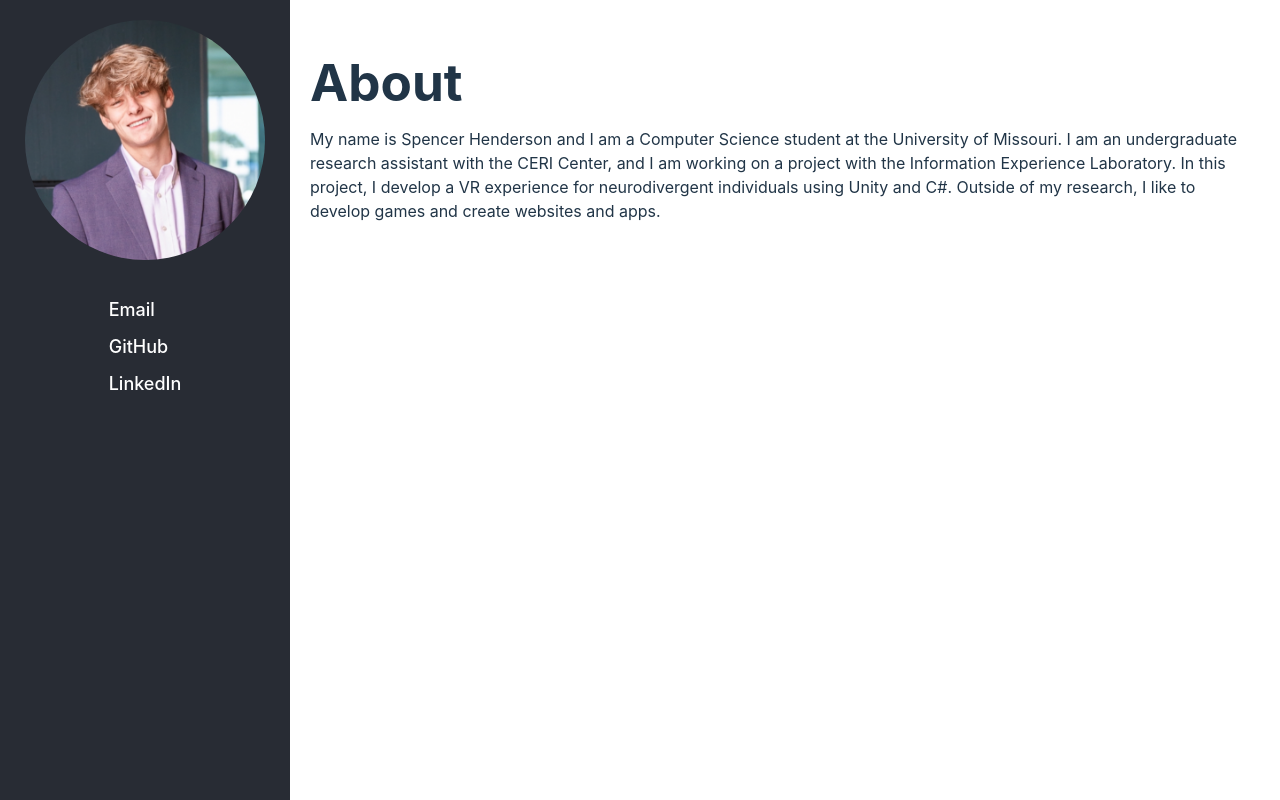
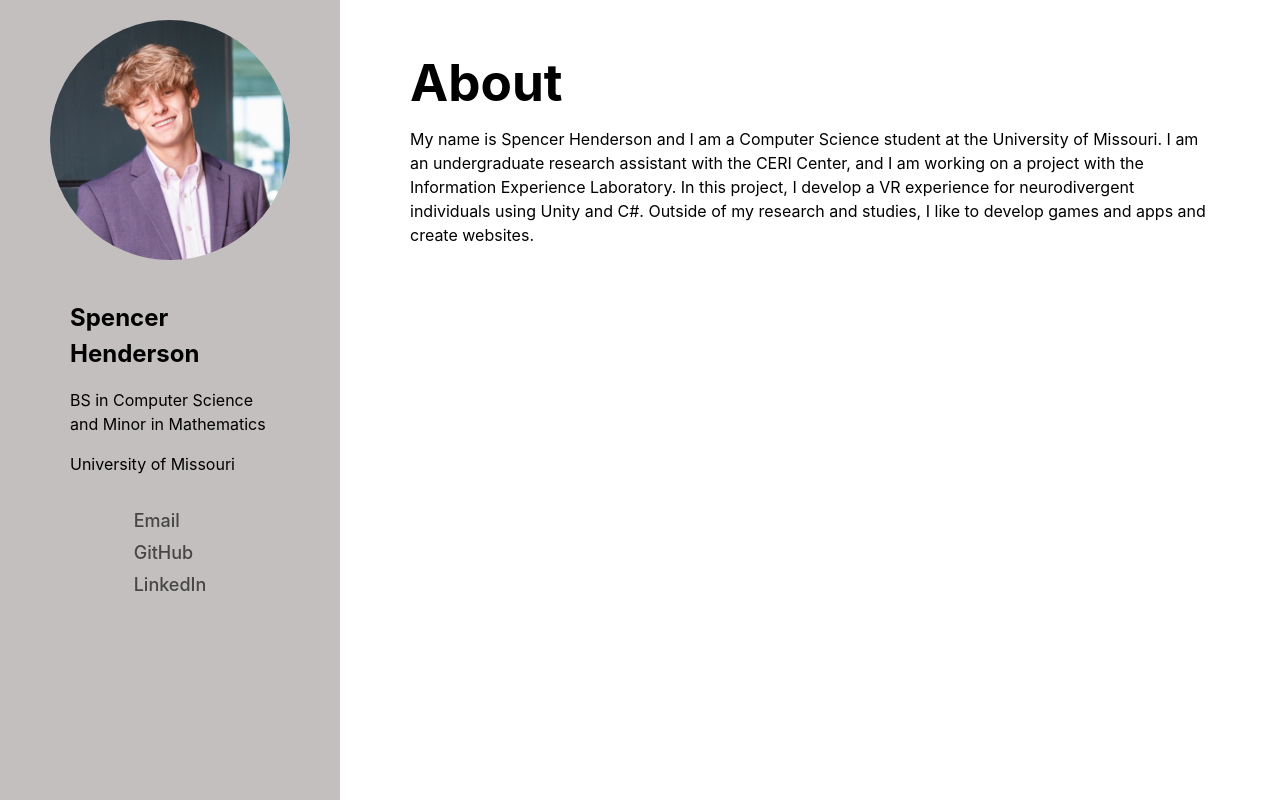
Before and after one commit to SHenders2424/SHWebsite, a React (Vite) app: page / in a window 1280 px wide. Built offline with nearby package versions, Linux system fonts and the light colour scheme.

Commit message:
Formatting changes

```diff
--- a/src/App.css
+++ b/src/App.css
@@ -6,13 +6,13 @@
 
 /* Sidebar styles */
 .sidebar {
-  width: 250px;
-  background-color: #282c34;
-  color: white;
+  width: 300px;
+  background-color: #c3bfbf;
   display: flex;
   flex-direction: column;
   align-items: center;
   padding: 20px;
+  color: black;
 }
 
 .profile-img {
@@ -28,22 +28,34 @@ nav ul {
 }
 
 nav ul li {
-  margin: 10px 0;
+  margin: 5px 0;
 }
 
 nav ul li a {
-  color: white;
+  color: rgb(71, 70, 70);
   text-decoration: none;
   font-size: 18px;
+}
+
+nav ul li a:hover {
+  color: #555;
+}
+
+body {
+  background-color: #ffffff; /* Light gray or any color you prefer */
 }
 
 /* Content section */
 .content {
   flex: 1;
+  background-color: #ffffff;
   padding: 20px;
   text-align: left;
+  color: black;
 }
 
 h1, h2, p {
   margin-bottom: 15px;
+  margin-left: 50px;
+  margin-right: 50px;
 }
--- a/src/App.jsx
+++ b/src/App.jsx
@@ -10,6 +10,15 @@ function App() {
       {/* Sidebar */}
       <aside className="sidebar">
         <img src={profilepic} alt="Profile" className="profile-img" />
+        <main>
+          <h2>Spencer Henderson</h2>
+          <p>
+            BS in Computer Science and Minor in Mathematics
+          </p>
+          <p>
+            University of Missouri
+          </p>
+        </main>
         <nav>
           <ul>
             <li><a href="mailto:s.henderson2424@gmail.com">Email</a></li>
@@ -26,7 +35,7 @@ function App() {
           <p>My name is Spencer Henderson and I am a Computer Science student at the University of Missouri.
             I am an undergraduate research assistant with the CERI Center, and I am working on a project with the
             Information Experience Laboratory. In this project, I develop a VR experience for neurodivergent
-            individuals using Unity and C#. Outside of my research, I like to develop games and create websites and apps.
+            individuals using Unity and C#. Outside of my research and studies, I like to develop games and apps and create websites.
           </p>
         </header>
         <main>
```
